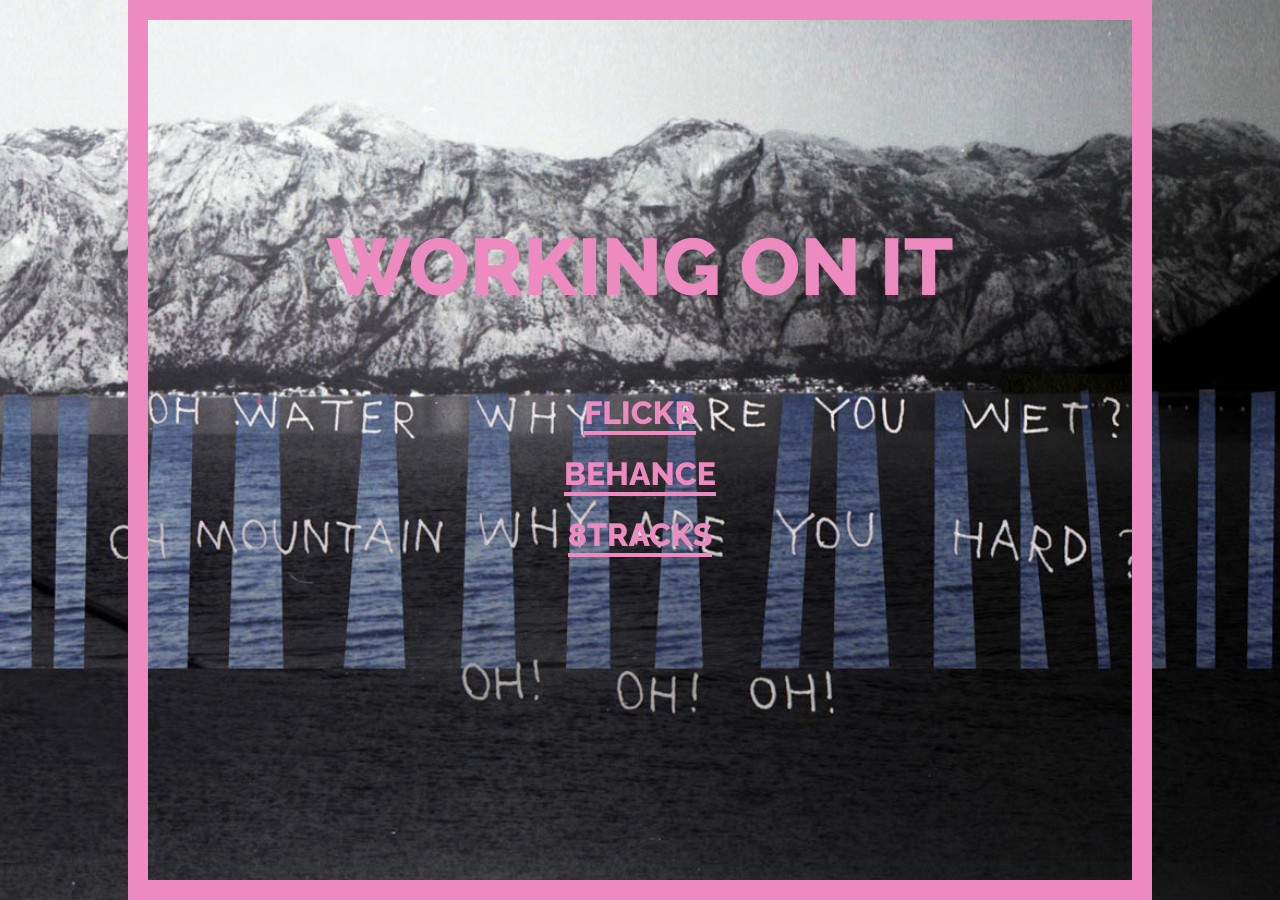
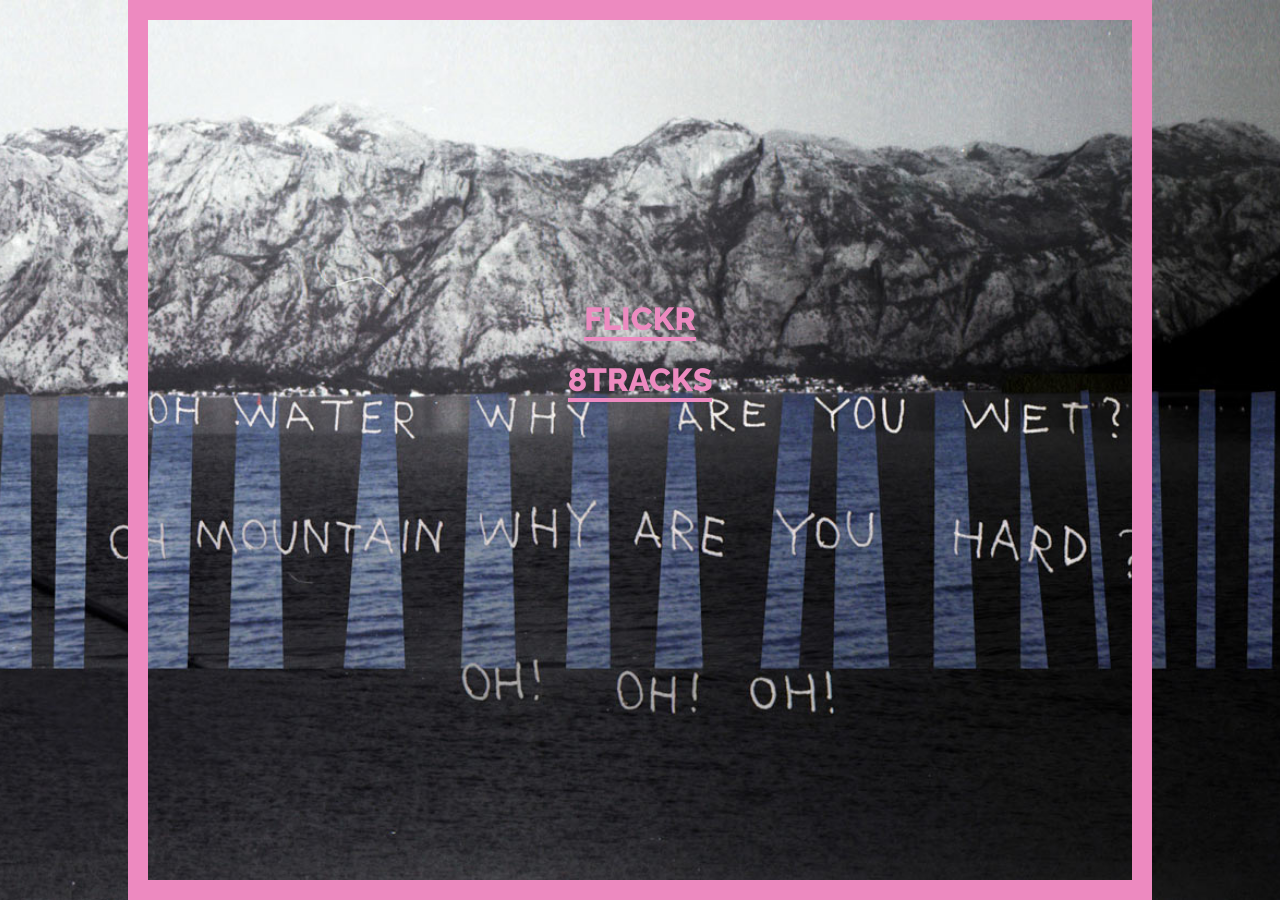
Before and after one commit to tataata/tataata.com, a Jekyll site: the page built from index.html, in a window 1280 px wide. Built offline with Jekyll 4.4.1, drawn with Linux system fonts in a browser that asks for light colours; Markdown is read by kramdown in place of the engine named in the settings.

Commit message:
remove working on it sentence

```diff
--- a/_layouts/default.html
+++ b/_layouts/default.html
@@ -34,14 +34,11 @@
     <body>
 
         <div class="notice">
-          working on&nbsp;it
-
 
           <ul class="social">
             <li><a href="http://flickr.com/photos/tataata/">flickr</a></li>
-            <li><a href="http://www.behance.net/tataata">behance</a></li>
             <li><a href="http://8tracks.com/tataata">8tracks</a></li>
-            </ul>
+          </ul>
 
         </div>
 
```
